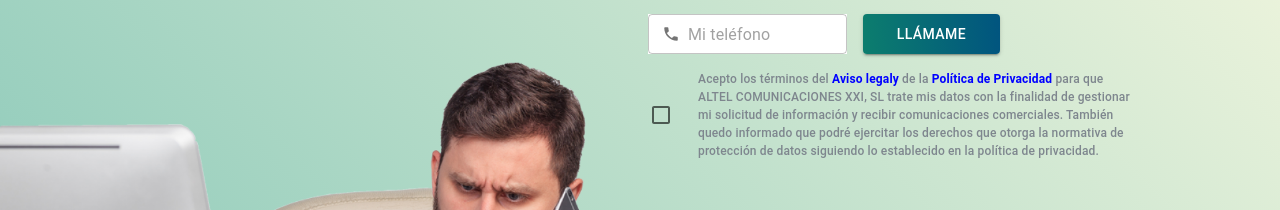
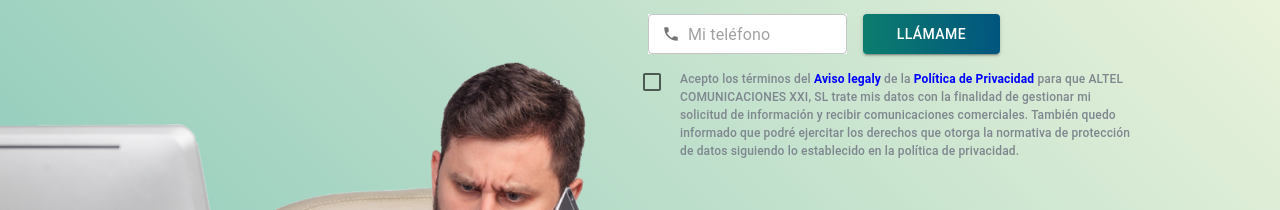
Before and after one commit to Palash101/ahooro, a React (Create React App) app: page / in a window 1280 px wide. Shown: the part 297-507 px from the top of the page. Built offline with nearby package versions, Linux system fonts and the light colour scheme.

Commit message:
change fevicon

```diff
--- a/src/Home/index.js
+++ b/src/Home/index.js
@@ -150,8 +150,8 @@ export default function Home() {
                                         </Box>
                                     </Grid>
                                 </Grid>
-                                <Box sx={{ display: "flex", maxWidth: "500px", mt: 2 }}>
-                                    <FormControlLabel sx={{ ml: 0 }} control={
+                                <Box sx={{ display: "flex", alignItems: "flex-start", maxWidth: "500px", mt: 2 }}>
+                                    <FormControlLabel sx={{ ml: 0, " & .MuiCheckbox-root": { p: 0 } }} control={
                                         <Checkbox checked={checked} onChange={handleChange} />} />
                                     <Box>
                                         <Box sx={{ fontSize: "12px", color: "#7E868E", fontWeight: 500 }}>Acepto los términos del <Box component="span" onClick={() => setOpen2(true)} sx={{ cursor: "pointer", color: "blue", fontWeight: 600 }}>Aviso legaly</Box> de la <Box onClick={() => setOpen(true)} component="span" sx={{ cursor: "pointer", color: "blue", fontWeight: 600 }}>Política de Privacidad</Box> para que ALTEL COMUNICACIONES XXI, SL trate mis datos con la finalidad de gestionar mi solicitud de información y recibir comunicaciones comerciales. También quedo informado que podré ejercitar los derechos que otorga la normativa de protección de datos siguiendo lo establecido en la política de privacidad.</Box></Box>
```
Also changed, not shown: 1 other file (tests, documents, lock files or other folders).
